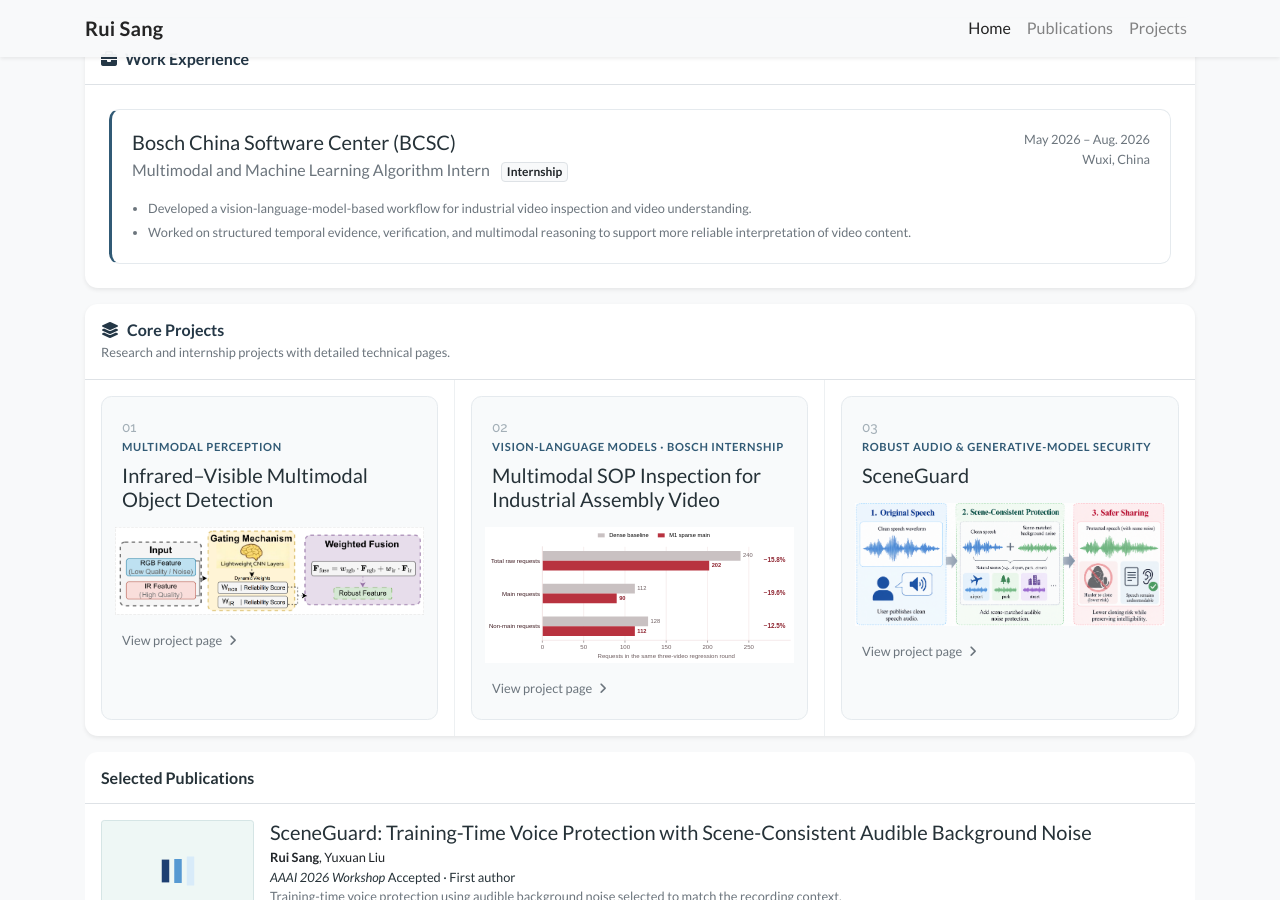
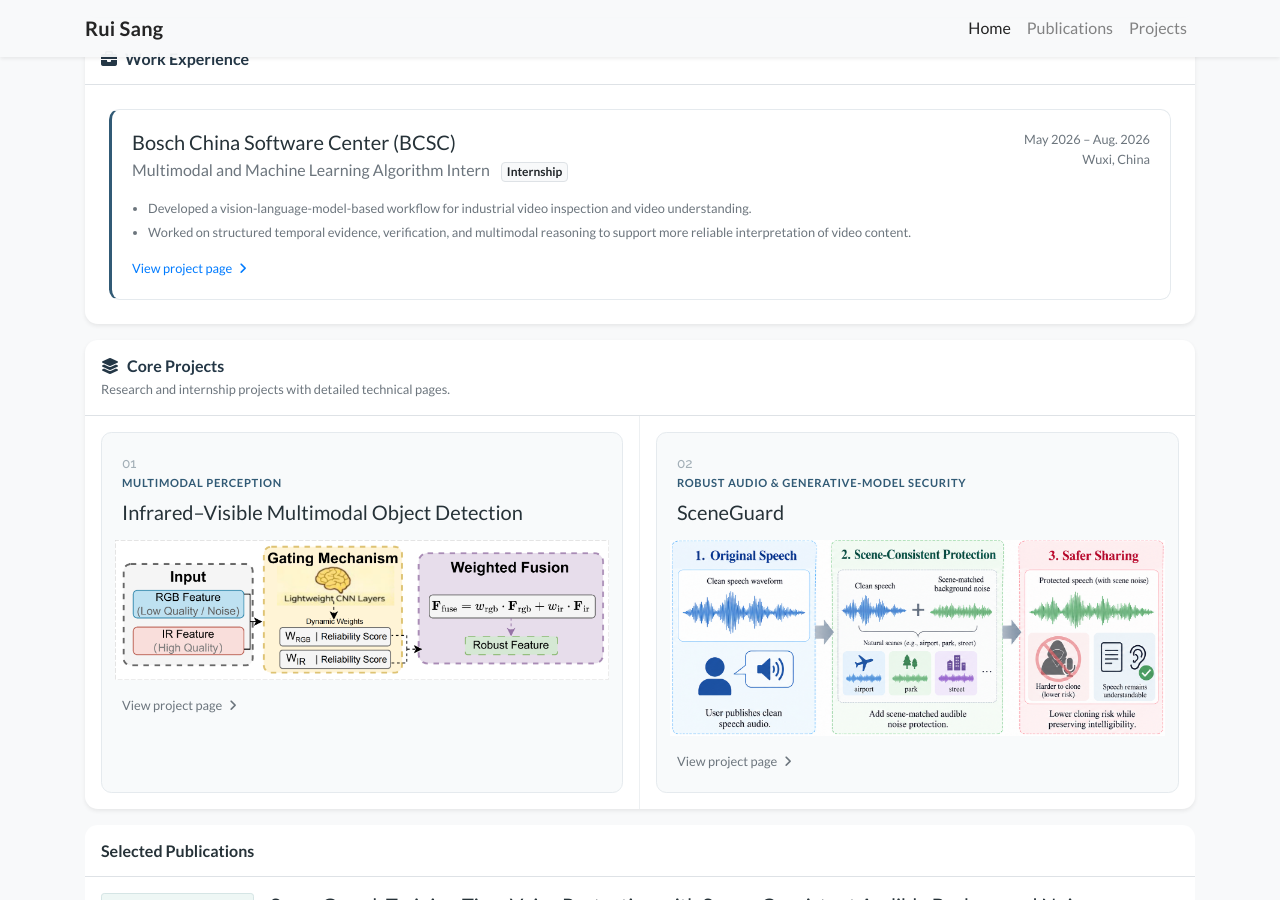
Before and after one commit to richael-sang/richael-sang.github.io, a Jekyll site: the page built from index.html, in a window 1280 px wide and 900 px high, scrolled down 990 px. Built offline with Jekyll 4.4.1, drawn with Linux system fonts in a browser that asks for light colours; nearby versions of some CDN libraries; a style sheet for code colours, icons or effects is not loaded.

Commit message:
Move the Bosch page link into Work Experience and keep two core projects.
Co-authored-by: Cursor <cursoragent@cursor.com>

```diff
--- a/_data/core_projects.yml
+++ b/_data/core_projects.yml
@@ -5,12 +5,6 @@
   cover: /assets/images/projects/infrared-visible/concept.png
 
 - number: "02"
-  title: Multimodal SOP Inspection for Industrial Assembly Video
-  area: Vision-Language Models · Bosch Internship
-  url: /projects/bosch-sop/
-  cover: /assets/images/projects/bosch-sop/request-reduction.svg
-
-- number: "03"
   title: SceneGuard
   area: Robust Audio & Generative-Model Security
   url: /projects/sceneguard/
--- a/_data/profile.yml
+++ b/_data/profile.yml
@@ -51,6 +51,7 @@ experience:
   position: Multimodal and Machine Learning Algorithm Intern
   type: Internship
   date: May 2026 – Aug. 2026
+  url: /projects/bosch-sop/
   highlights:
   - Developed a vision-language-model-based workflow for industrial video inspection and video understanding.
   - Worked on structured temporal evidence, verification, and multimodal reasoning to support more reliable interpretation of video content.
--- a/_includes/widgets/core_projects_card.html
+++ b/_includes/widgets/core_projects_card.html
@@ -7,7 +7,7 @@
     </div>
     <div class="row no-gutters core-project-grid">
         {% for project in site.data.core_projects %}
-        <div class="col-12 col-md-4 p-3">
+        <div class="col-12 col-md-6 p-3">
             {% if project.url %}
             <a class="core-project-card d-block h-100" href="{{ project.url | relative_url }}">
             {% else %}
--- a/_includes/widgets/experience_card.html
+++ b/_includes/widgets/experience_card.html
@@ -28,6 +28,9 @@
                 {% endfor %}
             </ul>
             {% endif %}
+            {% if item.url %}
+            <a class="small d-inline-block mt-3" href="{{ item.url | relative_url }}">View project page <i class="fas fa-angle-right ml-1" aria-hidden="true"></i></a>
+            {% endif %}
         </div>
         {% endfor %}
     </div>
--- a/_layouts/project.html
+++ b/_layouts/project.html
@@ -4,9 +4,15 @@ layout: default
 {% if page.advanced_project %}
 <article class="project-detail project-detail-advanced{% if page.project_theme %} project-theme-{{ page.project_theme }}{% endif %} my-3"{% if page.bilingual %} data-bilingual="true"{% endif %}>
     <div class="project-toolbar">
+        {% if page.back_to_home %}
+        <a class="small text-muted project-back-link" href="{{ '/' | relative_url }}">
+            <i class="fas fa-angle-left mr-1" aria-hidden="true"></i>{% if page.bilingual %}{% include i18n.html en="Home" zh="首页" %}{% else %}Home{% endif %}
+        </a>
+        {% else %}
         <a class="small text-muted project-back-link" href="{{ '/projects' | relative_url }}">
             <i class="fas fa-angle-left mr-1" aria-hidden="true"></i>{% if page.bilingual %}{% include i18n.html en="All projects" zh="全部项目" %}{% else %}All projects{% endif %}
         </a>
+        {% endif %}
         {% if page.bilingual %}
         <div class="project-lang-switch" role="group" aria-label="Language">
             <button type="button" data-lang="en">EN</button>
```
Also changed, not shown: _projects/bosch-sop.md (+3 -2 lines).
